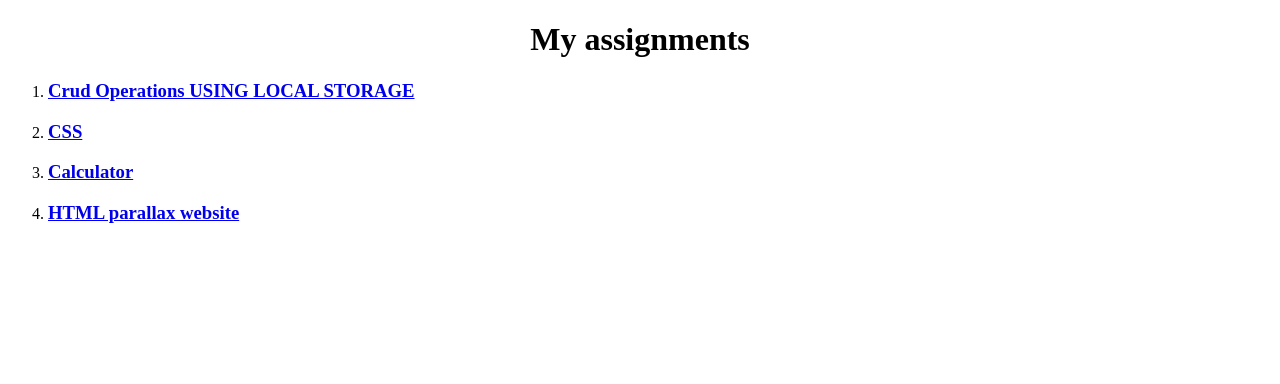
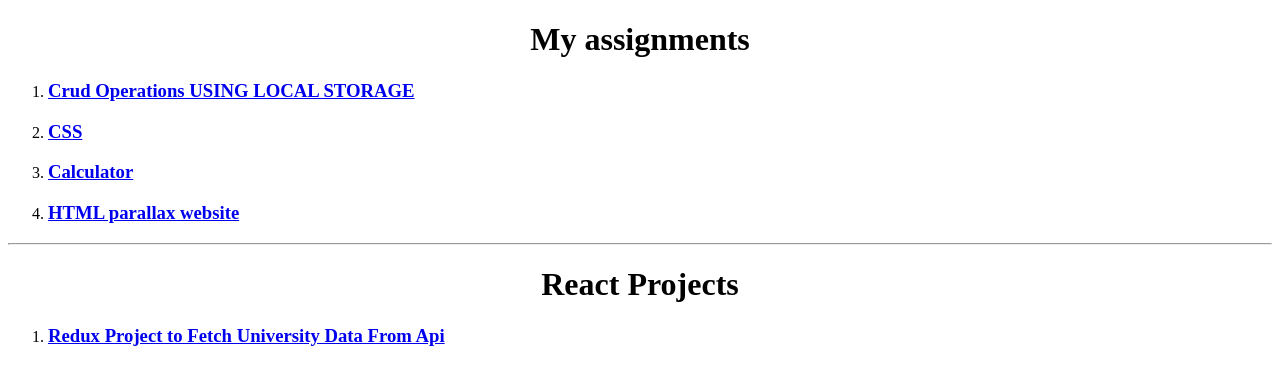
Before and after one commit to kushal-bg-93/assignments, a plain HTML site: page index.html in a window 1280 px wide. Drawn offline with Linux system fonts and the light colour scheme.

Commit message:
redux project

```diff
--- a/index.html
+++ b/index.html
@@ -16,5 +16,12 @@
         <li><a href="calculator/a1.html"><h3>Calculator</h3></a></li>
         <li><a href="parallax/index.html"><h3>HTML parallax website</h3></a></li>
     </ol>
+    <hr>
+    <center>
+        <h1>React Projects</h1>
+    </center>
+    <ol>
+        <li><a href="https://react-redux-university.netlify.app/"><h3>Redux Project to Fetch University Data From Api</h3></a></li>
+    </ol>
 </body>
 </html>
```
